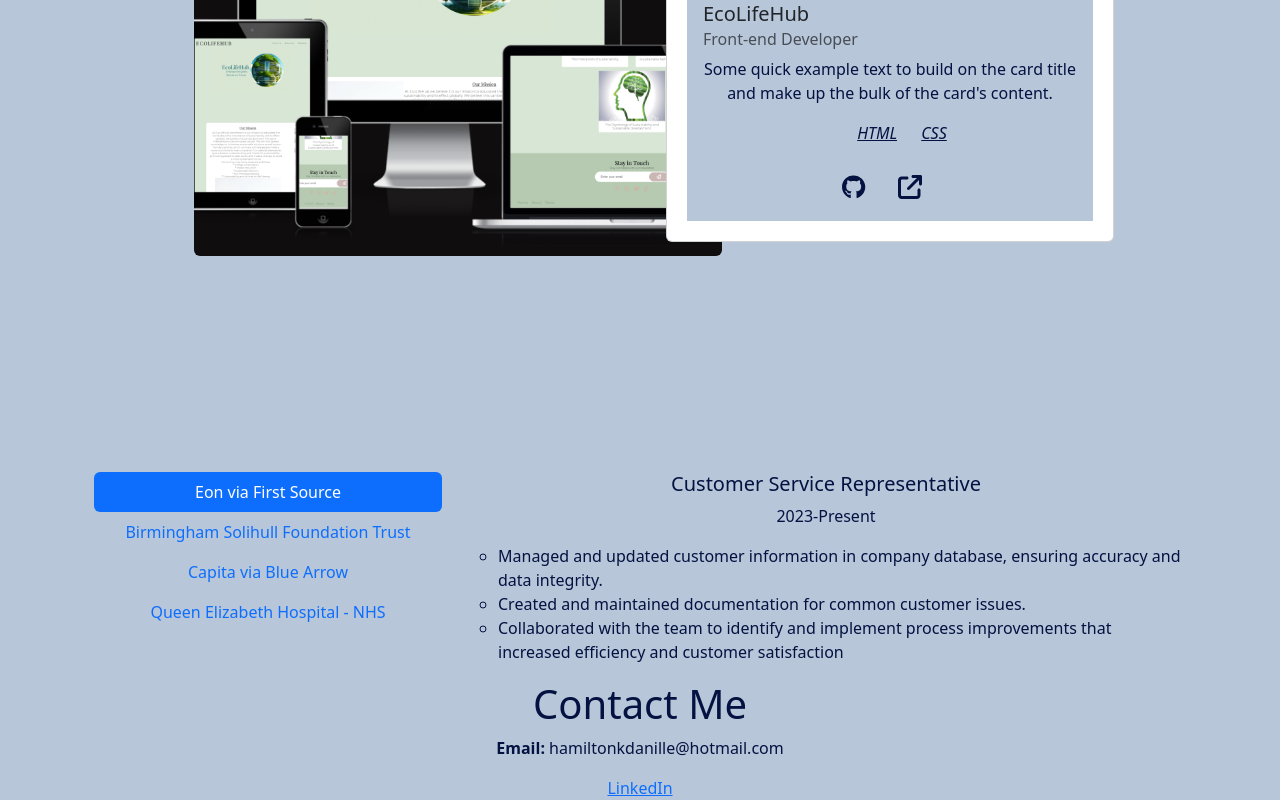
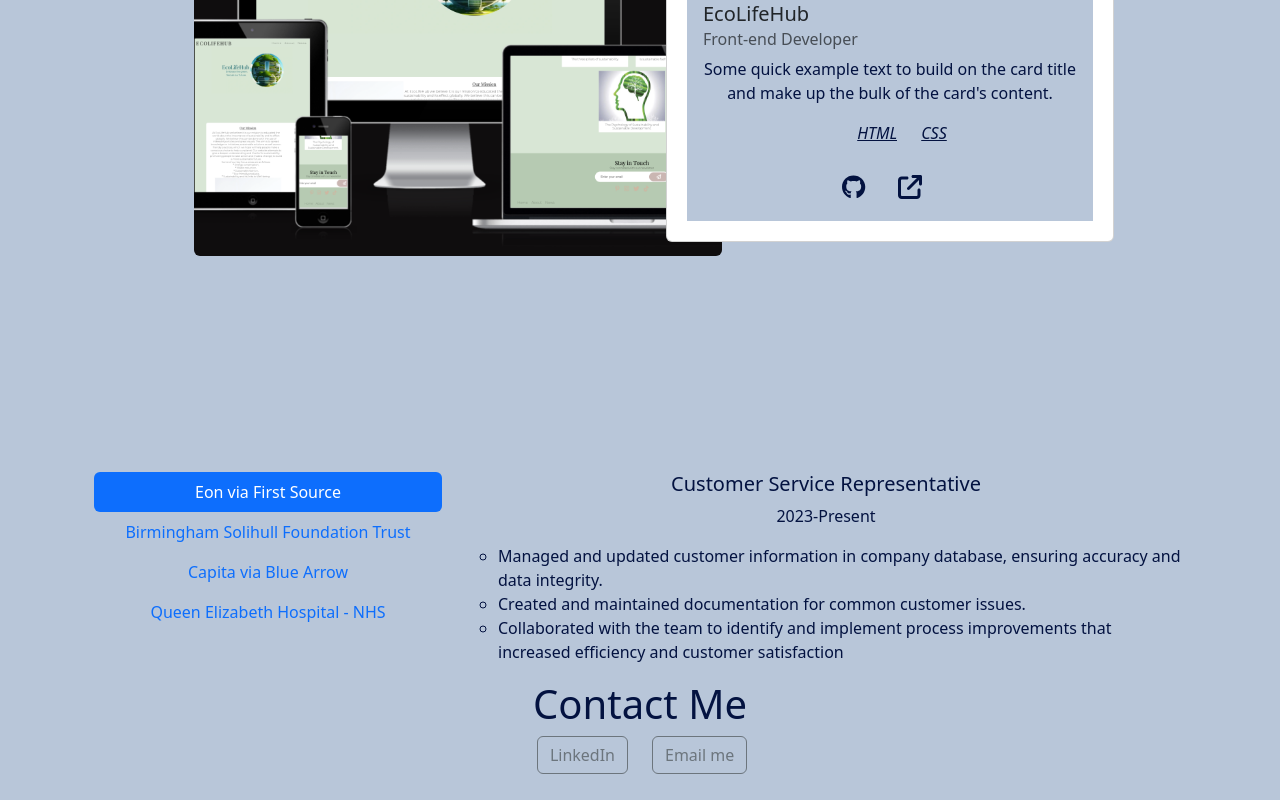
Before and after one commit to DanilleH22/portfolio, a React (Create React App) app: page / in a window 1280 px wide. Shown: the part 941-1741 px from the top of the page. After the commit the page ends 1715 px from the top, so only its background shows below. Built offline with nearby package versions, Linux system fonts and the light colour scheme.

Commit message:
Add buttons for email me and style buttons

```diff
--- a/src/pages/ContactMe.js
+++ b/src/pages/ContactMe.js
@@ -1,33 +1,54 @@
-import React from 'react'
+import React from 'react';
 import Row from 'react-bootstrap/Row';
-
+import Col from 'react-bootstrap/Col';
+import Button from 'react-bootstrap/Button';
+import { useEffect, useState } from 'react';
 
 export default function ContactMe() {
+  const [isLoading, setLoading] = useState(false);
 
-    let data = [
-        {
-            email: "hamiltonkdanille@hotmail.com",
-            linkedin: "www.linkedin.com/in/danille-hamilton-971b29206",
+  useEffect(() => {
+    function simulateNetworkRequest() {
+      return new Promise((resolve) => setTimeout(resolve, 2000));
+    }
 
-        }
+    if (isLoading) {
+      simulateNetworkRequest().then(() => {
+        setLoading(false);
+      });
+    }
+  }, [isLoading]);
 
-    ]
+  const handleClick = () => setLoading(true);
 
-    return (
-      <div>
-      <h1 className='heading'>Contact Me</h1>
-        {
-            data.map((item, index) => (
-                <Row eventKey={index.toString()} key={index}>
-                    <p>
-                        <strong> Email: </strong> {item.email}
-                    </p>
-<a href="www.linkedin.com/in/danille-hamilton-971b29206"> LinkedIn </a>
+  return (
+    <Row >
 
-                </Row>
-            ))
-        }
-    </div>
-    );
+        <h1>Contact Me</h1>
+        <Col className='d-flex justify-content-end'>
+          <div>
+            <Button
+              href="https://www.linkedin.com/in/danille-hamilton-971b29206"
+              target="_blank"
+              variant="outline-secondary"
+            >
+              LinkedIn
+            </Button>
+          </div>
+        </Col>
+        <Col className='d-flex justify-content-start'>
+          <div>
+            <Button
+              variant="outline-secondary"
+              disabled={isLoading}
+              onClick={!isLoading ? handleClick : null}
+              href="mailto:hamiltonkdanille@hotmail.com"
+            >
+              {isLoading ? 'Loading…' : 'Email me'}
+            </Button>
+          </div>
+        </Col>
 
+    </Row>
+  );
 }
```
